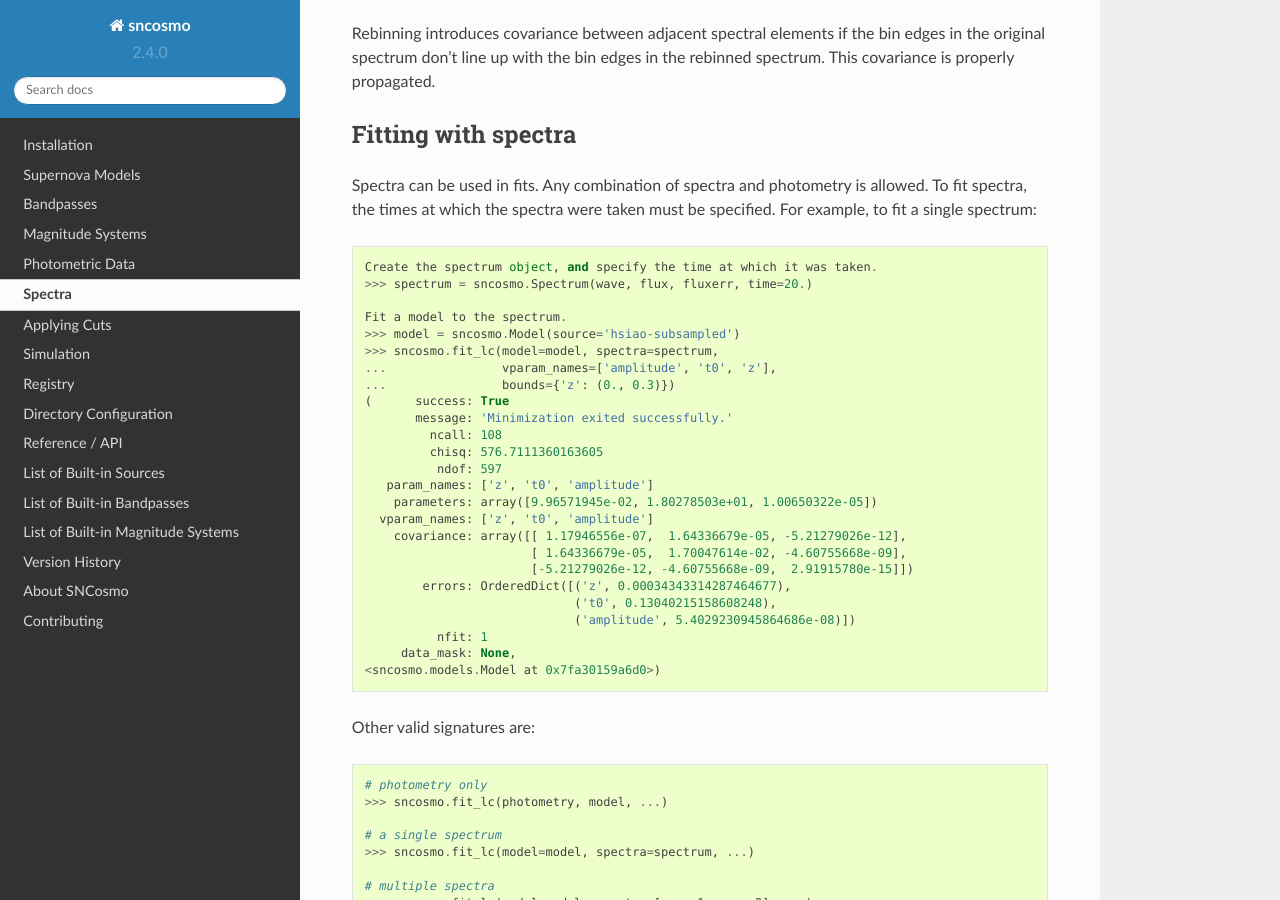
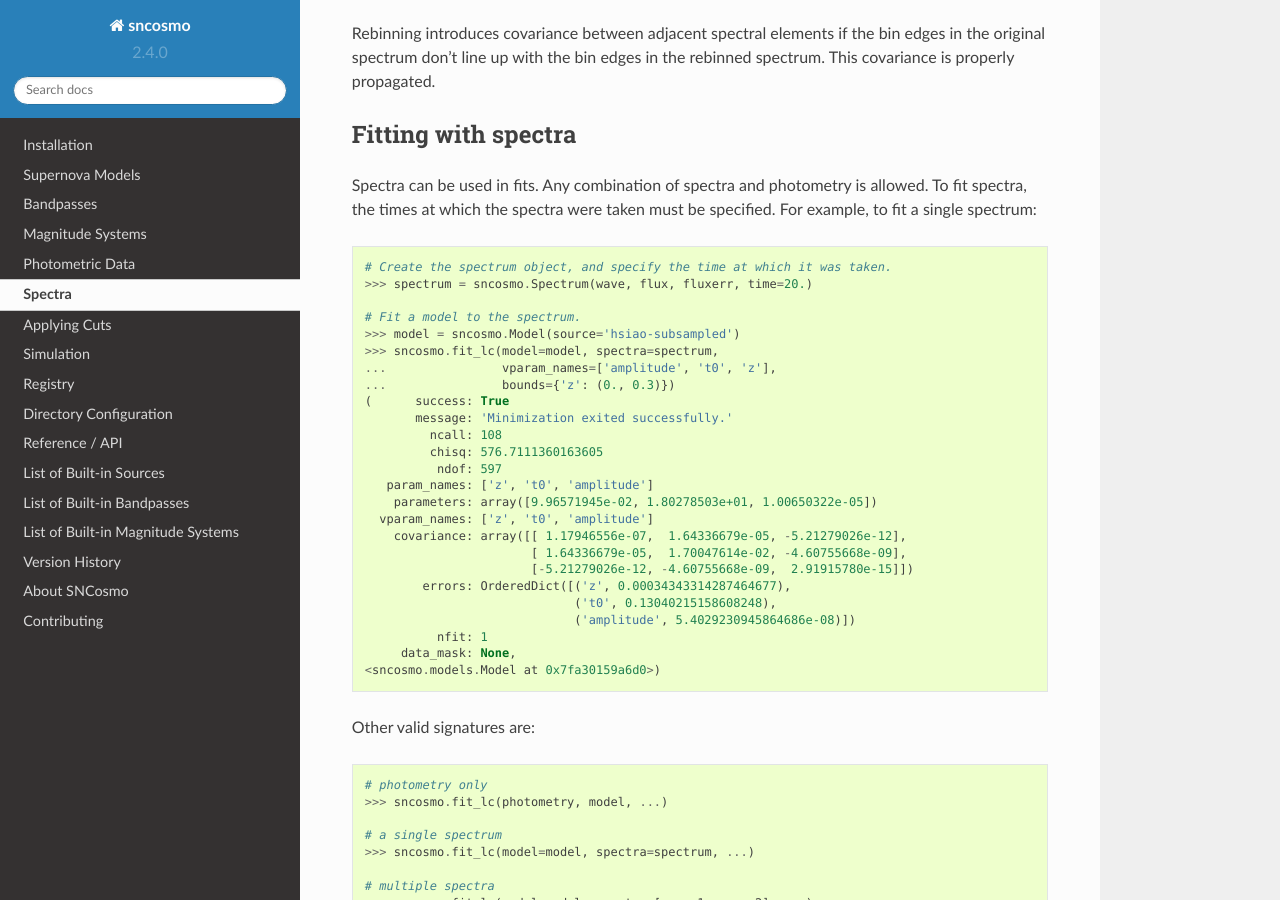
Before and after one commit to sncosmo/sncosmo, a Sphinx documentation site: the page built from docs/spectrum.rst, in a window 1280 px wide and 900 px high, scrolled down 1725 px. Built offline with Sphinx 7.4.7 and the Read the Docs theme 2.0.0, drawn with Linux system fonts in a browser that asks for light colours; pages that are not in the unit, such as notebooks, are missing from menus.

```diff
--- a/docs/spectrum.rst
+++ b/docs/spectrum.rst
@@ -103,10 +103,10 @@ specified. For example, to fit a single spectrum:
 
 .. code:: python
 
-    Create the spectrum object, and specify the time at which it was taken.
+    # Create the spectrum object, and specify the time at which it was taken.
     >>> spectrum = sncosmo.Spectrum(wave, flux, fluxerr, time=20.)
 
-    Fit a model to the spectrum.
+    # Fit a model to the spectrum.
     >>> model = sncosmo.Model(source='hsiao-subsampled')
     >>> sncosmo.fit_lc(model=model, spectra=spectrum,
     ...                vparam_names=['amplitude', 't0', 'z'],
```
